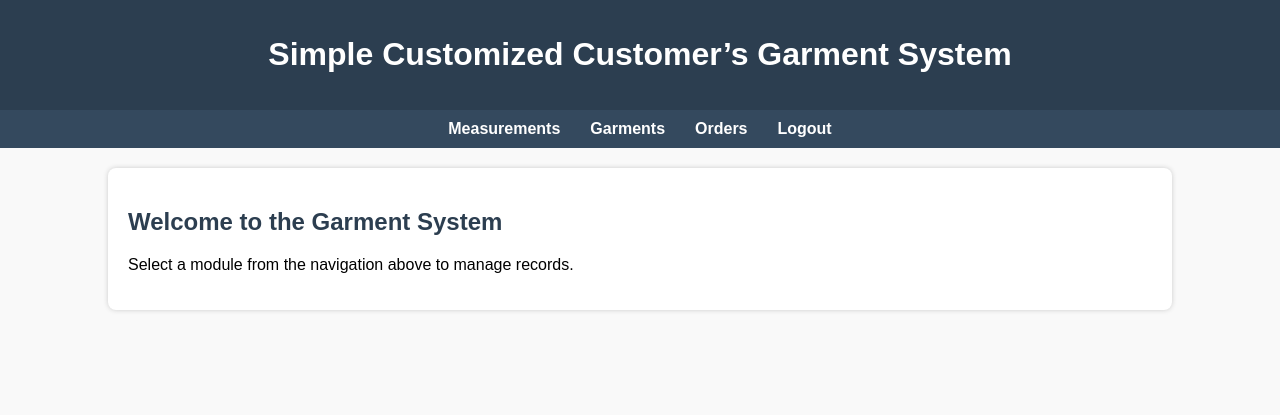
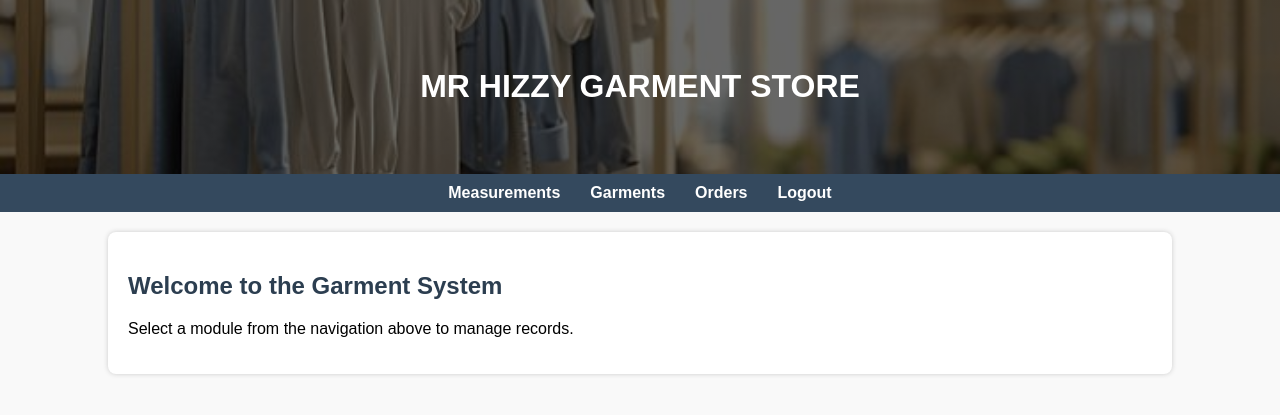
Before and after one commit to saddiqCoder/cgs, a PHP site: page /dashboard.php in a window 1280 px wide. Shown: the top 415 px of the page. Run offline with PHP 8.4, Linux system fonts and the light colour scheme; the visitor is signed in with stand-in values (Sample User, id 1).

Commit message:
updated upstream

```diff
--- a/css/dashboard.css
+++ b/css/dashboard.css
@@ -8,8 +8,16 @@ body {
 header {
     background: #2c3e50;
     color: white;
-    padding: 15px;
+    padding: 47px 0;
+    background: linear-gradient(rgba(0,0,0,0.6), rgba(0,0,0,0.6)),
+                url('../img/5.jpeg') center/cover;
+    display: block;
+    box-sizing: border-box;
     text-align: center;
+}
+
+header h1 {
+    text-transform: uppercase;
 }
 
 nav {
--- a/dashboard.php
+++ b/dashboard.php
@@ -17,7 +17,7 @@ if (!isset($_SESSION['customerID'])){
 </head>
 <body>
 <header>
-    <h1>Simple Customized Customer’s Garment System</h1>
+    <h1>Mr Hizzy Garment Store</h1>
 </header>
 
 <nav>
```
Also changed, not shown: img/5.jpeg (added).
